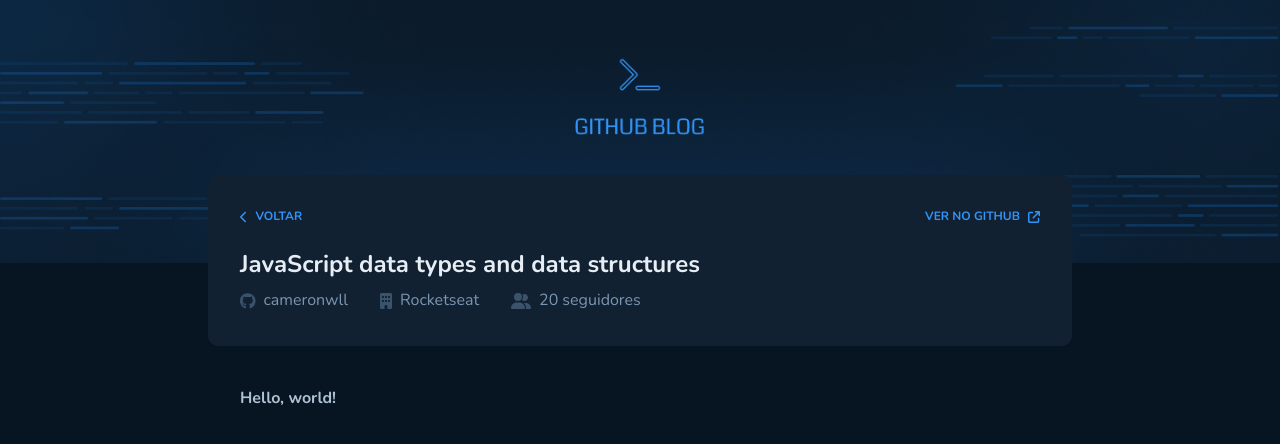
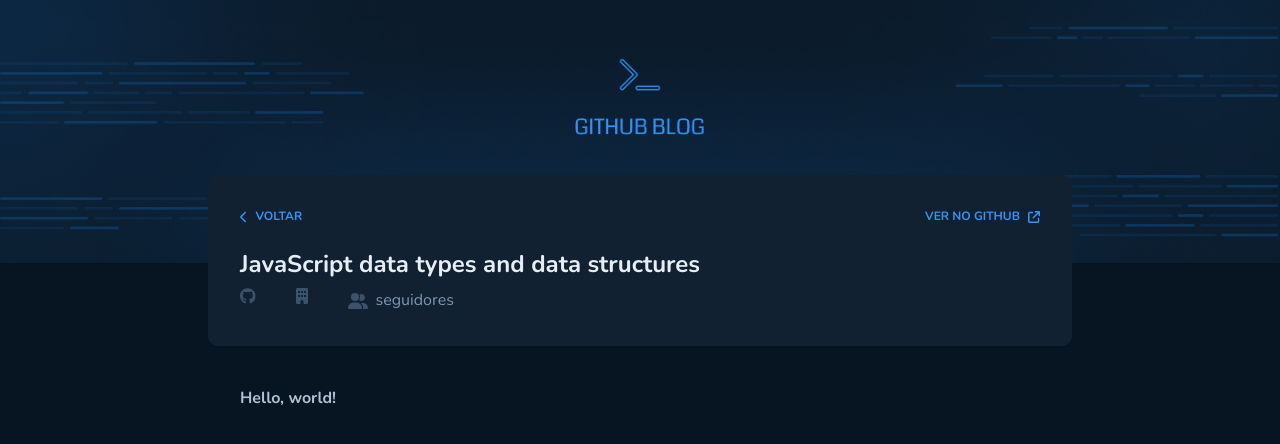
Before and after one commit to ArthurEnrique15/ignite-github-blog, a React (Vite) app: page /issue/1 in a window 1280 px wide. Shown: the top 444 px of the page. Built offline with nearby package versions, Linux system fonts and the light colour scheme; no server answers.

Commit message:
feat: use userContext in issue page to display user info

```diff
--- a/src/pages/Issue/index.tsx
+++ b/src/pages/Issue/index.tsx
@@ -1,3 +1,4 @@
+import { useContext } from 'react'
 import {
   faArrowUpRightFromSquare,
   faBuilding,
@@ -18,9 +19,12 @@
   TitleText,
 } from './styles'
 import { faGithub } from '@fortawesome/free-brands-svg-icons'
+import { GithubUserContext } from '../../contexts/GithubUserContext'
 import { useParams } from 'react-router-dom'
 
 export function Issue() {
+  const { user } = useContext(GithubUserContext)
+
   const { number: IssueNumber } = useParams()
 
   console.log(IssueNumber)
@@ -48,17 +52,17 @@
         <TitleFooter>
           <div>
             <FontAwesomeIcon icon={faGithub} />
-            <span>cameronwll</span>
+            <span>{user.login}</span>
           </div>
 
           <div>
             <FontAwesomeIcon icon={faBuilding} />
-            <span>Rocketseat</span>
+            <span>{user.company}</span>
           </div>
 
           <div>
             <FontAwesomeIcon icon={faUserGroup} />
-            <span>20 seguidores</span>
+            <span>{user.followers} seguidores</span>
           </div>
         </TitleFooter>
       </TitleContainer>
```
